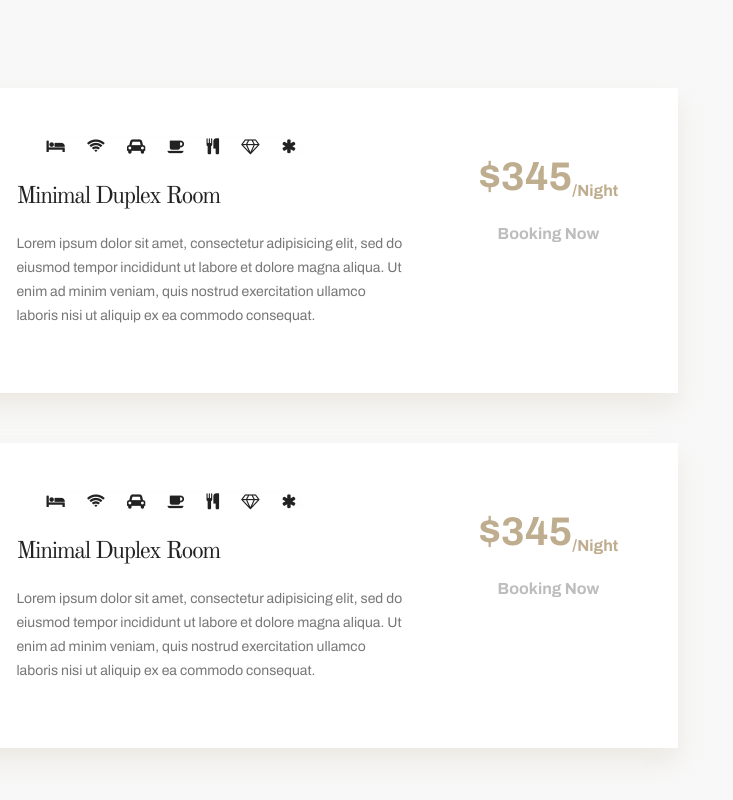
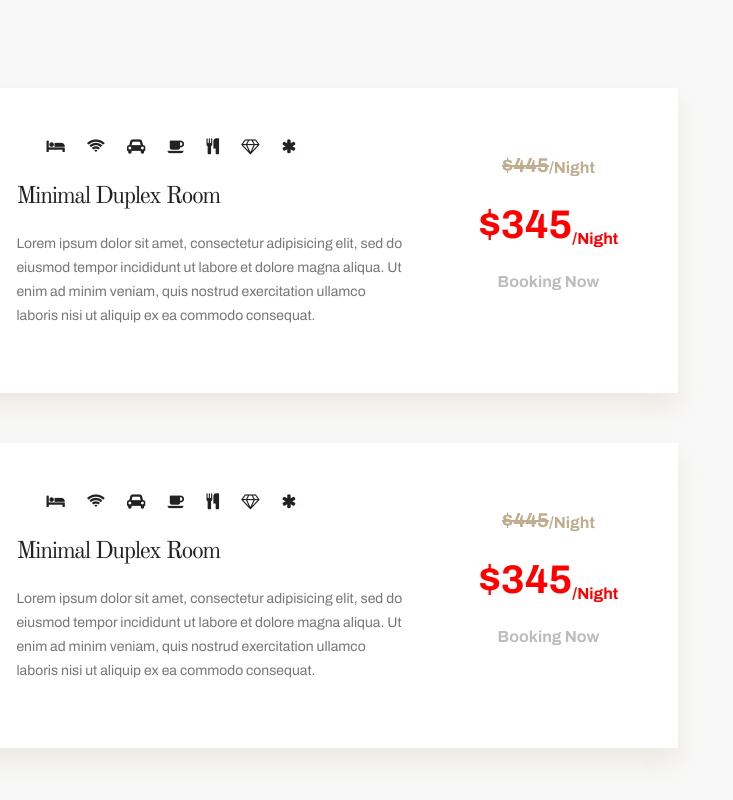
Before and after one commit to MarinaRobleno/Miranda, a website built with Parcel: page room-offers.html in a window 1280 px wide. Shown: the part 490-1290 px from the top of the page, 547-1280 px from the left. Built offline with nearby package versions, Linux system fonts and the light colour scheme.

Commit message:
Offer price is now red

```diff
--- a/room-offers.html
+++ b/room-offers.html
@@ -129,8 +129,12 @@
             </div>
             <div class="room-list-card-booking">
               <div class="room-list-card-price">
-                <div class="room-list-price-number">$345</div>
+                <div class="room-list-price-number old-price">$445</div>
                 <div class="room-list-price-night">/Night</div>
+              </div>
+              <div class="room-list-card-price">
+                <div class="room-list-price-number offer">$345</div>
+                <div class="room-list-price-night offer">/Night</div>
               </div>
               <a href='./single-room.html'>
                 <div class="room-list-card-booking-text">Booking Now</div>
@@ -179,8 +183,12 @@
             </div>
             <div class="room-list-card-booking">
               <div class="room-list-card-price">
-                <div class="room-list-price-number">$345</div>
+                <div class="room-list-price-number old-price">$445</div>
                 <div class="room-list-price-night">/Night</div>
+              </div>
+              <div class="room-list-card-price">
+                <div class="room-list-price-number offer">$345</div>
+                <div class="room-list-price-night offer">/Night</div>
               </div>
               <a href='./single-room.html'>
                 <div class="room-list-card-booking-text">Booking Now</div>
--- a/scss/room-offers-1000px.scss
+++ b/scss/room-offers-1000px.scss
@@ -77,9 +77,19 @@
 
                             .room-list-price-number{
                                 font-size: 40px;
+                                &.old-price{
+                                    font-size: 20px;
+                                    text-decoration: line-through;
+                                }
+                                &.offer{
+                                    color: red;
+                                }
                             }
                             .room-list-price-night{
                                 font-size: 16px;
+                                &.offer{
+                                    color: red;
+                                }
                             }
                         }
                         .room-list-card-booking-text{
```
Also changed, not shown: css/main.css, 1 other file.
